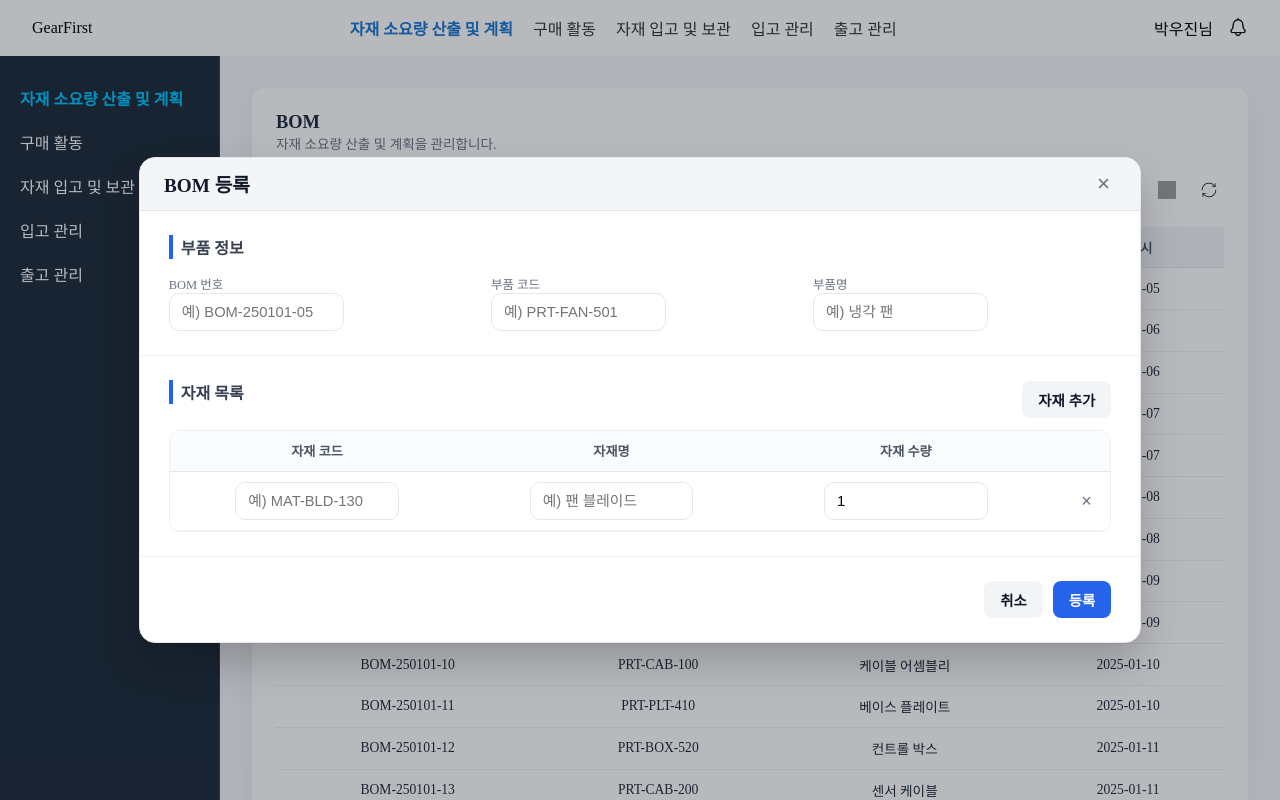
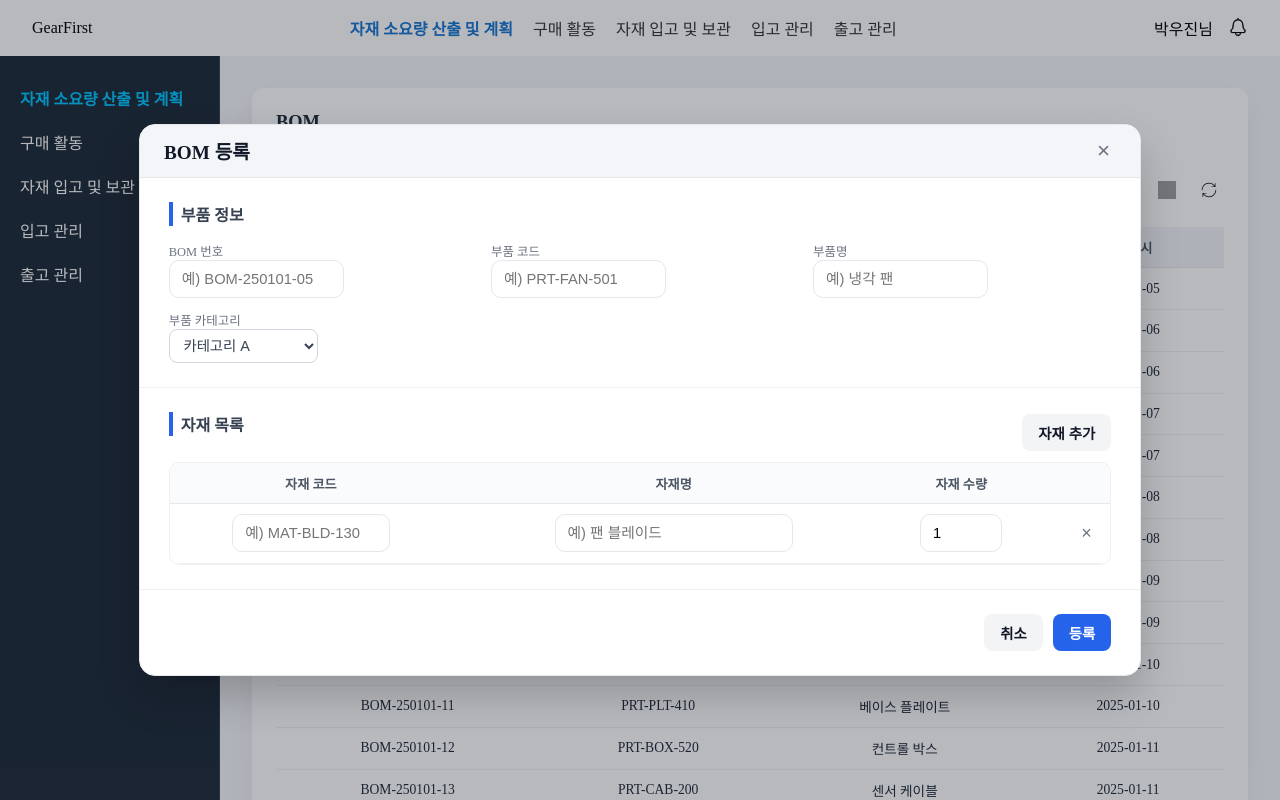
Before and after one commit to Gear-First/Web-FE, a React (Vite) app: page /mrp in a window 1280 px wide. Both pictures are taken after a click on the button "BOM +". Built offline with nearby package versions, Linux system fonts and the light colour scheme; grey boxes are pictures that could not be loaded.

Commit message:
feat: BOM 등록 모달 카테고리 추가

```diff
--- a/src/bom/components/BOMRegisterModal.tsx
+++ b/src/bom/components/BOMRegisterModal.tsx
@@ -14,7 +14,13 @@ import {
 } from "../../components/common/ModalPageLayout";
 import Button from "../../components/common/Button";
 import styled from "styled-components";
-import { Table, Td, Th } from "../../components/common/PageLayout";
+import {
+  Table,
+  Td,
+  Th,
+  Select as PLSelect,
+} from "../../components/common/PageLayout";
+import type { BOMDTO, PartCate } from "../BOMTypes";
 
 interface Props {
   isOpen: boolean;
@@ -23,25 +29,21 @@ interface Props {
   initial?: BOMDTO | null;
   onSubmit?: (payload: BOMDTO) => void;
 }
-export type BOMDTO = {
-  bomNo: string;
-  partCode: string;
-  partName: string;
-  materials: MaterialDTO[];
-};
 
-type MaterialDTO = {
-  materialCode: string;
-  materialName: string;
-  materialQty: number;
-};
-
+// UI 전용 행 타입
 type MaterialRow = {
   id: string;
   materialCode: string;
   materialName: string;
   materialQty: number | "";
 };
+
+const cateOptions: PartCate[] = [
+  "카테고리 A",
+  "카테고리 B",
+  "카테고리 C",
+  "카테고리 D",
+];
 
 const BOMRegisterModal = ({
   isOpen,
@@ -50,9 +52,10 @@ const BOMRegisterModal = ({
   initial = null,
   onSubmit,
 }: Props) => {
-  const [bomNo, setBomNo] = useState("");
+  const [bomNo, setBomNo] = useState(""); // = bomId
   const [partCode, setPartCode] = useState("");
   const [partName, setPartName] = useState("");
+  const [partCate, setPartCate] = useState<PartCate>("카테고리 A");
   const [materials, setMaterials] = useState<MaterialRow[]>([
     {
       id: crypto.randomUUID(),
@@ -64,13 +67,14 @@ const BOMRegisterModal = ({
 
   const listRef = useRef<HTMLDivElement | null>(null);
 
-  // 초기값 주입 (등록=빈값, 수정=기존값)
+  /* 초기값 주입 */
   useEffect(() => {
     if (!isOpen) return;
     if (mode === "edit" && initial) {
-      setBomNo(initial.bomNo ?? "");
+      setBomNo(initial.bomId ?? "");
       setPartCode(initial.partCode ?? "");
       setPartName(initial.partName ?? "");
+      setPartCate(initial.category ?? "카테고리 A");
       setMaterials(
         (initial.materials?.length
           ? initial.materials
@@ -81,6 +85,7 @@ const BOMRegisterModal = ({
       setBomNo("");
       setPartCode("");
       setPartName("");
+      setPartCate("카테고리 A");
       setMaterials([
         {
           id: crypto.randomUUID(),
@@ -92,7 +97,7 @@ const BOMRegisterModal = ({
     }
   }, [isOpen, mode, initial]);
 
-  // 자재 행 추가 시 자동 스크롤
+  /* 자재 행 추가 시 자동 스크롤 */
   useEffect(() => {
     if (!listRef.current) return;
     listRef.current.scrollTop = listRef.current.scrollHeight;
@@ -109,12 +114,10 @@ const BOMRegisterModal = ({
       },
     ]);
   };
-
   const removeMaterial = (id: string) => {
     if (materials.length === 1) return;
     setMaterials((arr) => arr.filter((m) => m.id !== id));
   };
-
   const updateMaterial = <K extends keyof MaterialRow>(
     id: string,
     key: K,
@@ -129,6 +132,7 @@ const BOMRegisterModal = ({
     if (!bomNo.trim()) return alert("BOM 번호를 입력하세요.");
     if (!partCode.trim()) return alert("부품 코드를 입력하세요.");
     if (!partName.trim()) return alert("부품명을 입력하세요.");
+    if (!partCate?.trim()) return alert("카테고리를 선택하세요.");
     if (materials.some((m) => !m.materialCode.trim() || !m.materialName.trim()))
       return alert("자재 코드/명을 입력하세요.");
     if (
@@ -137,9 +141,10 @@ const BOMRegisterModal = ({
       return alert("자재 수량은 1 이상이어야 합니다.");
 
     const payload: BOMDTO = {
-      bomNo: bomNo.trim(),
+      bomId: bomNo.trim(),
       partCode: partCode.trim(),
       partName: partName.trim(),
+      category: partCate,
       materials: materials.map((m) => ({
         materialCode: m.materialCode.trim(),
         materialName: m.materialName.trim(),
@@ -175,7 +180,7 @@ const BOMRegisterModal = ({
                 placeholder="예) BOM-250101-05"
                 value={bomNo}
                 onChange={(e) => setBomNo(e.target.value)}
-                disabled={mode === "edit"}
+                disabled={mode === "edit"} // 수정 시 식별자 잠금 권장
               />
             </DetailItem>
 
@@ -196,6 +201,21 @@ const BOMRegisterModal = ({
                 onChange={(e) => setPartName(e.target.value)}
               />
             </DetailItem>
+
+            <DetailItem>
+              <Label>부품 카테고리</Label>
+              <PLSelect
+                style={{ width: "50%" }}
+                value={partCate}
+                onChange={(e) => setPartCate(e.target.value as PartCate)}
+              >
+                {cateOptions.map((c) => (
+                  <option key={c} value={c}>
+                    {c}
+                  </option>
+                ))}
+              </PLSelect>
+            </DetailItem>
           </DetailGrid>
         </Section>
 
@@ -212,10 +232,10 @@ const BOMRegisterModal = ({
             <StickyTable>
               <thead>
                 <tr>
-                  <Th>자재 코드</Th>
+                  <Th style={{ width: "30%" }}>자재 코드</Th>
                   <Th>자재명</Th>
-                  <Th>자재 수량</Th>
-                  <Th />
+                  <Th style={{ width: "14%" }}>자재 수량</Th>
+                  <Th style={{ width: 64 }} />
                 </tr>
               </thead>
               <tbody>
@@ -288,7 +308,7 @@ const BOMRegisterModal = ({
 
 export default BOMRegisterModal;
 
-/* 상단 "자재 목록" 행 */
+// 상단 자재 목록 행
 const HeaderRow = styled.div`
   display: flex;
   justify-content: space-between;
@@ -296,7 +316,7 @@ const HeaderRow = styled.div`
   margin-bottom: 10px;
 `;
 
-/* 모달 상단 인풋 */
+//모달 상단 인풋
 const Input = styled.input`
   width: 50%;
   border: 1px solid #e5e7eb;
@@ -315,20 +335,20 @@ const Input = styled.input`
   }
 `;
 
-/* 자재 테이블 전용 인풋(셀 폭 100%) */
+// 자재 테이블 전용 인풋(셀 폭 100%)
 const CellInput = styled(Input)`
   width: 50%;
 `;
 const CellNumberInput = styled(CellInput).attrs({ type: "number" })``;
 
-/* 하단 액션 */
+// 하단 액션
 const Actions = styled.div`
   display: flex;
   justify-content: flex-end;
   gap: 10px;
 `;
 
-/* 삭제 버튼 */
+// 삭제 버튼
 const SmallGhostBtn = styled.button`
   width: 28px;
   height: 28px;
@@ -346,7 +366,7 @@ const SmallGhostBtn = styled.button`
   }
 `;
 
-/* 자재 테이블 */
+// 자재 테이블
 const MaterialsScroll = styled.div`
   max-height: 360px;
   overflow: auto;
@@ -354,7 +374,7 @@ const MaterialsScroll = styled.div`
   border-radius: 10px;
 `;
 
-/* sticky thead */
+// sticky thead
 const StickyTable = styled(Table)`
   thead th {
     position: sticky;
--- a/src/bom/components/BOMTable.tsx
+++ b/src/bom/components/BOMTable.tsx
@@ -3,9 +3,8 @@ import { useQueryClient } from "@tanstack/react-query";
 import { Table, Td, Th } from "../../components/common/PageLayout";
 import BOMDetailModal from "./BOMDetailModal";
 import BOMRegisterModal from "./BOMRegisterModal";
-import type { BOMRecord } from "../BOMTypes";
+import type { BOMDTO, BOMRecord } from "../BOMTypes";
 import { bomKeys, deleteBOM, updateBOM } from "../BOMApi";
-import type { BOMDTO } from "./BOMRegisterModal";
 
 export default function BOMTable({ rows }: { rows: BOMRecord[] }) {
   const [selectedRecord, setSelectedRecord] = useState<BOMRecord | null>(null);
@@ -73,9 +72,10 @@ export default function BOMTable({ rows }: { rows: BOMRecord[] }) {
           closeDetail();
           setRegMode("edit");
           setInitialForEdit({
-            bomNo: rec.bomId,
+            bomId: rec.bomId,
             partCode: rec.partCode,
             partName: rec.partName,
+            category: rec.category,
             materials: rec.materials.map((m) => ({
               materialCode: m.materialCode,
               materialName: m.materialName,
```
Also changed, not shown: src/bom/BOMPage.tsx (+4 -5 lines), src/bom/BOMTypes.tsx (+14 -0 lines).
